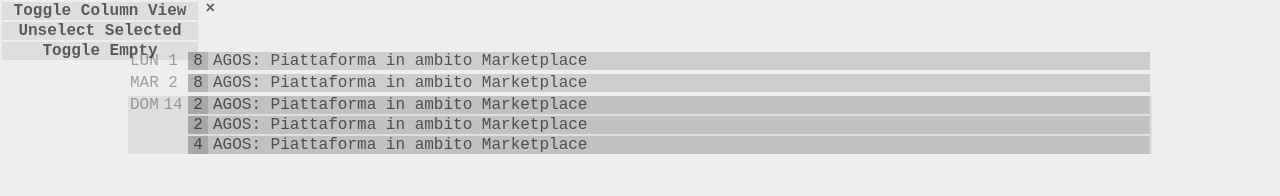
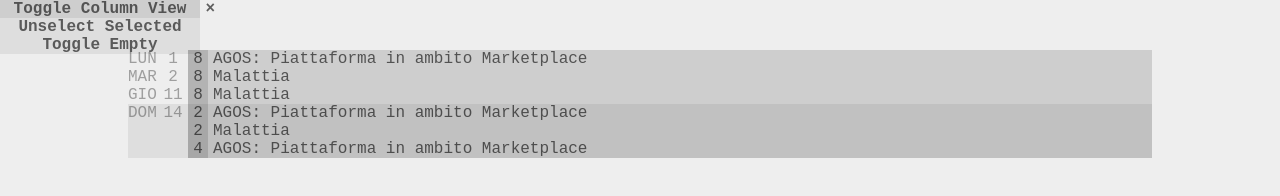
Before and after one commit to FormeOrme/projects, a plain HTML site: page consuntivi/index.html in a window 1280 px wide. Both pictures are taken after a click on the element "Toggle Column View". Drawn offline with Linux system fonts and the light colour scheme.

Commit message:
Removed 2px margin everywhere

```diff
--- a/consuntivi/index.html
+++ b/consuntivi/index.html
@@ -33,27 +33,34 @@
                         </td>
                         <td data-wd="MAR" data-day="2" class="day">
                             <div class="wrapper">
-                                <span class="activity"><span class="hours">8</span><span class="desc">AGOS: Piattaforma in ambito Marketplace </span></span>
+                                <span class="activity"><span class="hours">8</span><span class="desc">Malattia</span></span>
                             </div>
                         </td>
                         <td data-wd="MER" data-day="3" class="day" ><div class="wrapper"></div></td>
                         <td data-wd="GIO" data-day="4" class="day" ><div class="wrapper"></div></td>
                         <td data-wd="VEN" data-day="5" class="day" ><div class="wrapper"></div></td>
                         <td data-wd="SAB" data-day="6" class="day" ><div class="wrapper"></div></td>
-                        <td data-wd="DOM" data-day="7" class="day" ><div class="wrapper"></div></td>
+                        <td data-wd="DOM" data-day="7" class="day" >
+                            <div class="wrapper">
+                            </div>
+                        </td>
                     </tr>
                     <tr>
                         <td data-wd="LUN" data-day="8" class="day" ><div class="wrapper"></div></td>
                         <td data-wd="MAR" data-day="9" class="day" ><div class="wrapper"></div></td>
                         <td data-wd="MER" data-day="10" class="day"><div class="wrapper"></div></td>
-                        <td data-wd="GIO" data-day="11" class="day"><div class="wrapper"></div></td>
+                        <td data-wd="GIO" data-day="11" class="day">
+                            <div class="wrapper">
+                                <span class="activity"><span class="hours">8</span><span class="desc">Malattia</span></span>
+                            </div>
+                        </td>
                         <td data-wd="VEN" data-day="12" class="day"><div class="wrapper"></div></td>
                         <td data-wd="SAB" data-day="13" class="day"><div class="wrapper"></div></td>
                         <td data-wd="DOM" data-day="14" class="day">
                             <div class="wrapper">
-                                <span class="activity"><span class="hours">2</span><span class="desc">AGOS: Piattaforma in ambito Marketplace </span></span>
-                                <span class="activity"><span class="hours">2</span><span class="desc">AGOS: Piattaforma in ambito Marketplace </span></span>
-                                <span class="activity"><span class="hours">4</span><span class="desc">AGOS: Piattaforma in ambito Marketplace </span></span>
+                                <span class="activity"><span class="hours">2</span><span class="desc">AGOS: Piattaforma in ambito Marketplace</span></span>
+                                <span class="activity"><span class="hours">2</span><span class="desc">Malattia</span></span>
+                                <span class="activity"><span class="hours">4</span><span class="desc">AGOS: Piattaforma in ambito Marketplace</span></span>
                             </div>
                         </td>
                     </tr>
--- a/consuntivi/main.css
+++ b/consuntivi/main.css
@@ -51,8 +51,8 @@
 .day:after{
     content: attr(data-day);
     position: absolute;
-    bottom:2px;
-    right: 2px;
+    bottom:0px;
+    right: 0px;
     color: #0005;
     width: 20px;
     text-align: center;
@@ -79,7 +79,6 @@
 }
 .activity{
     display: block;
-    margin: 2px;
     background: #0002;
     white-space: nowrap;
     text-overflow: ellipsis;
@@ -134,7 +133,6 @@
     cursor: pointer;
     display: block;
     text-align: center;
-    margin: 2px;
     background: #0001;
 }
 .command:hover{
@@ -181,7 +179,7 @@
 
 table.column .day{
     height: auto;
-    min-height: 23px;
+    min-height: 19px;
 }
 table.column .day .wrapper{
     position: relative;
@@ -195,7 +193,7 @@
 
 table.column .day:after{
     left: 35px;
-    top: 2px;
+    top: 0px;
 }
 
 table.column .day:hover:before{
@@ -204,13 +202,18 @@
 table.column .day:before{
     content: attr(data-wd);
     position: absolute;
-    top: 2px;
-    left: 2px;
+    top:  0px;
+    left: 0px;
     color: #0005;
-    width: 20px;
     text-align: center;
 }
 
 table.column .activity {
     margin-left: 60px;
 }
+/* COLUMN VIEW - HIDE EMPTY*/
+.column.hide-empty .activity{
+    margin-top: 0px;
+    margin-bottom: 0px;
+    margin-right: 0px;
+}
--- a/consuntivi/script.js
+++ b/consuntivi/script.js
@@ -19,11 +19,7 @@
     $('#commands').toggleClass('closed');
 });
 
-$(document).on('click', '.day', function(){
-    $(this).toggleClass('selected');
-});
-
-$(document).on('click', '.activity', function(e){
+$(document).on('click', '.day, .activity', function(e){
     e.stopPropagation();
     $(this).toggleClass('selected');
 });
```
